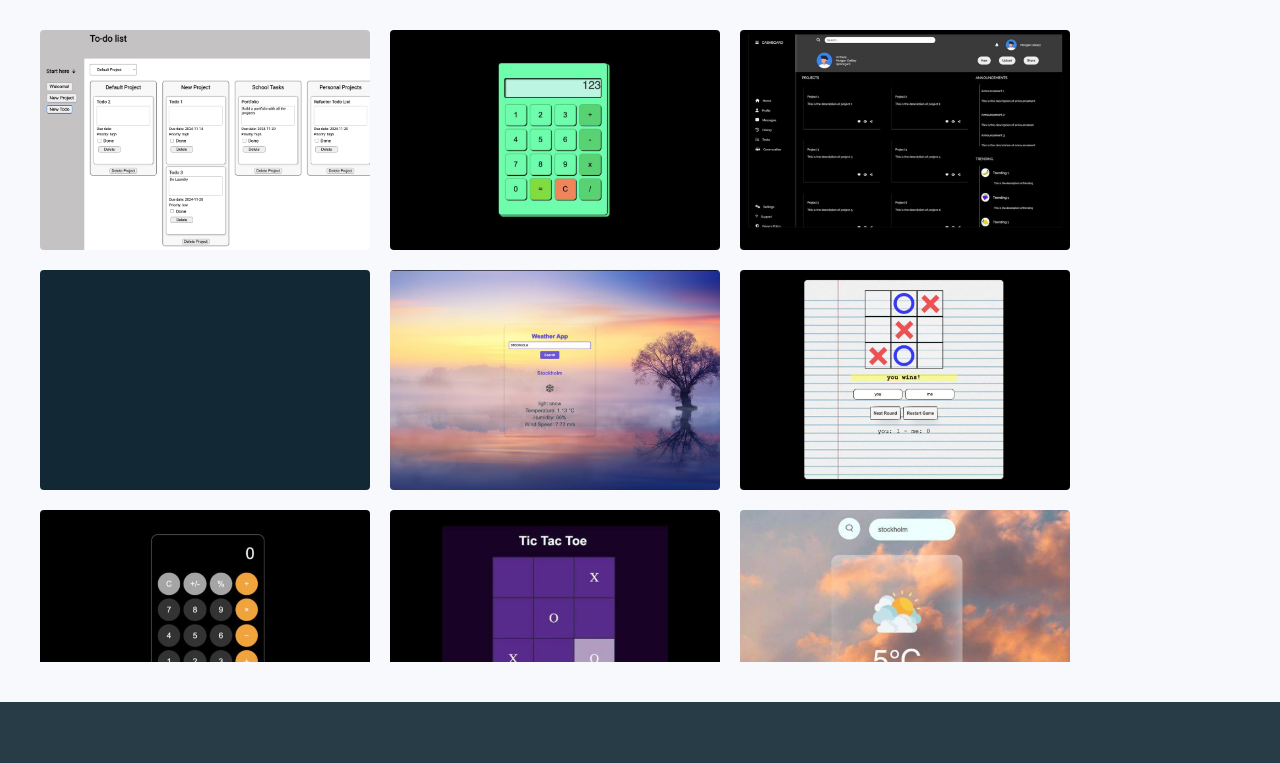
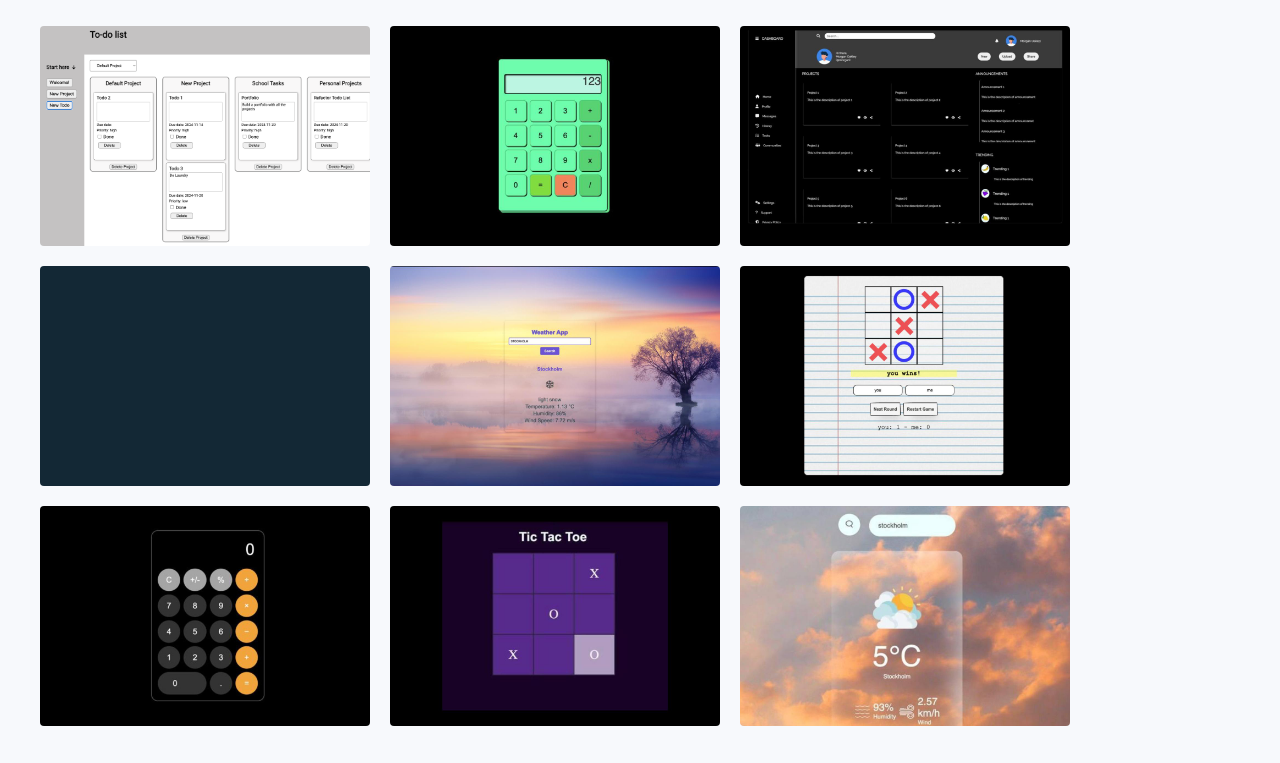
Before and after one commit to patricia-tirolla/Studio-Website-Odin-Project, a website built with webpack: page src/template.html in a window 1280 px wide. Shown: the part 578-1341 px from the top of the page. Built offline with nearby package versions, Linux system fonts and the light colour scheme; files whose address does not match are found by name.

Commit message:
changed grid on style.css for flex

```diff
--- a/src/style.css
+++ b/src/style.css
@@ -10,14 +10,23 @@
 
     --color-description-container: rgb(0, 0, 0);
     --title-font-size: 2rem;
-   /* --title font-weight: 600; */
+    --title-font-weight: 600;
+    --font-body-main: "Roboto Mono", monospace;
+}
+body {
+    display:flex;
+    flex-direction:column;
+    height:auto;
 }
 
+/*
 body {
+    font-family: var(--font-body-main);
    display: grid;
    grid-template-rows: 10vh 440vh 10vh;
    grid-template-columns: 100vw;
 }
+
 
 .Header-Nav-Bar {
     height: 100%;
@@ -64,4 +73,4 @@ main {
 .footer-section {
     height: 100%;
     grid-row: 3/4;
-}
+} */
```
